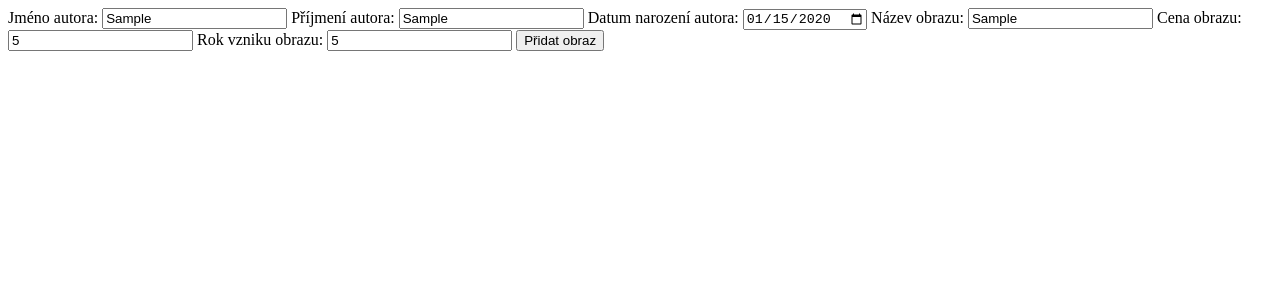
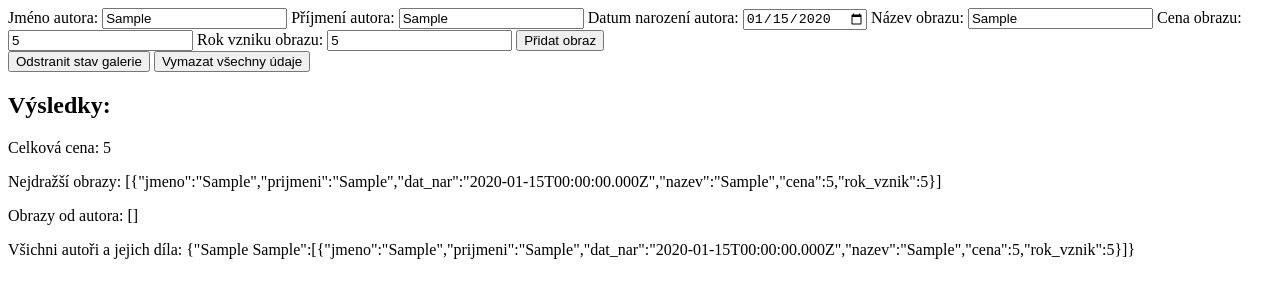
Before and after one commit to Ladizslav/240110, a plain HTML site: page index.html in a window 1280 px wide. Both pictures are taken after typing "Sample", "Sample", "2020-01-15", "Sample", "5", "5" into the empty fields and a click on the button "Přidat obraz". Drawn offline with Linux system fonts and the light colour scheme.

Commit message:
Konec 17.1.

```diff
--- a/index.html
+++ b/index.html
@@ -22,6 +22,15 @@
         <button type="submit">Přidat obraz</button>
     </form>
 
+    <button onclick="removeStavGalerie()">Odstranit stav galerie</button>
+<button onclick="clearStavGalerie()">Vymazat všechny údaje</button>
+    <div id="vysledky">
+        <h2>Výsledky:</h2>
+        <p>Celková cena: <span id="celkovaCena"></span></p>
+        <p>Nejdražší obrazy: <span id="nejdrahsiObrazy"></span></p>
+        <p>Obrazy od autora: <span id="obrazyOdAutora"></span></p>
+        <p>Všichni autoři a jejich díla: <span id="vsichniAutoři"></span></p>
+    </div>
 
 </body>
 <script src="./script.js"></script>
--- a/script.js
+++ b/script.js
@@ -38,7 +38,7 @@ class Galerie {
         return obrazyAutora.sort((a, b) => a.cena - b.cena);
     }
 
-    vsechnyAutořiAOdworky() {
+    vsichniAutoři() {
         const autoři = {};
 
         this.obrazy.forEach(obraz => {
@@ -56,6 +56,7 @@ class Galerie {
 }
 
 const galerie = new Galerie();
+nactiStavGalerie();
 
 document.getElementById('galerieForm').addEventListener('submit', function (event) {
     event.preventDefault();
@@ -72,16 +73,36 @@ function pridejObraz() {
 
     const obraz = new Obraz(jmeno, prijmeni, dat_nar, nazev, cena, rok_vznik);
     galerie.pridejObraz(obraz);
+    ulozStavGalerie();
     zobrazVysledky();
-}
+    }
 
 function zobrazVysledky() {
     document.getElementById('celkovaCena').textContent = galerie.celkovaCena();
     document.getElementById('nejdrahsiObrazy').textContent = JSON.stringify(galerie.nejdrahsiObrazy());
     document.getElementById('obrazyOdAutora').textContent = JSON.stringify(galerie.obrazOdAutora("Joe", "Pajdal"));
-    document.getElementById('vsechnyAutořiAOdworky').textContent = JSON.stringify(galerie.vsechnyAutořiAOdworky());
+    document.getElementById('vsichniAutoři').textContent = JSON.stringify(galerie.vsichniAutoři());
 }
 
+function ulozStavGalerie() {
+    localStorage.setItem('galerieStav', JSON.stringify(galerie));
+}
+
+function nactiStavGalerie() {
+    const ulozenyStav = localStorage.getItem('galerieStav');
+    if (ulozenyStav) {
+        const stavObjekt = JSON.parse(ulozenyStav);
+        galerie.obrazy = stavObjekt.obrazy || [];
+    }
+}
+
+function removeStavGalerie() {
+    localStorage.removeItem('galerieStav');
+}
+
+function clearStavGalerie() {
+    localStorage.clear();
+}
 
 /*
 const obraz1 = new Obraz("Joe", "Pajdal",new Date(2005,2,5), "Zomboi", 500, 2020);
@@ -97,5 +118,5 @@ galerie.pridejObraz(obraz4);
 console.log("Celková cena:", galerie.celkovaCena());
 console.log("Nejdražší obrazy:", galerie.nejdrahsiObrazy());
 console.log("Obraz od autora:", galerie.obrazOdAutora("Joe", "Pajdal"));
-console.log("Všichni autoři a jejich díla:", galerie.vsechnyAutořiAOdworky());
+console.log("Všichni autoři a jejich díla:", galerie.vsichniAutoři());
 */
```
